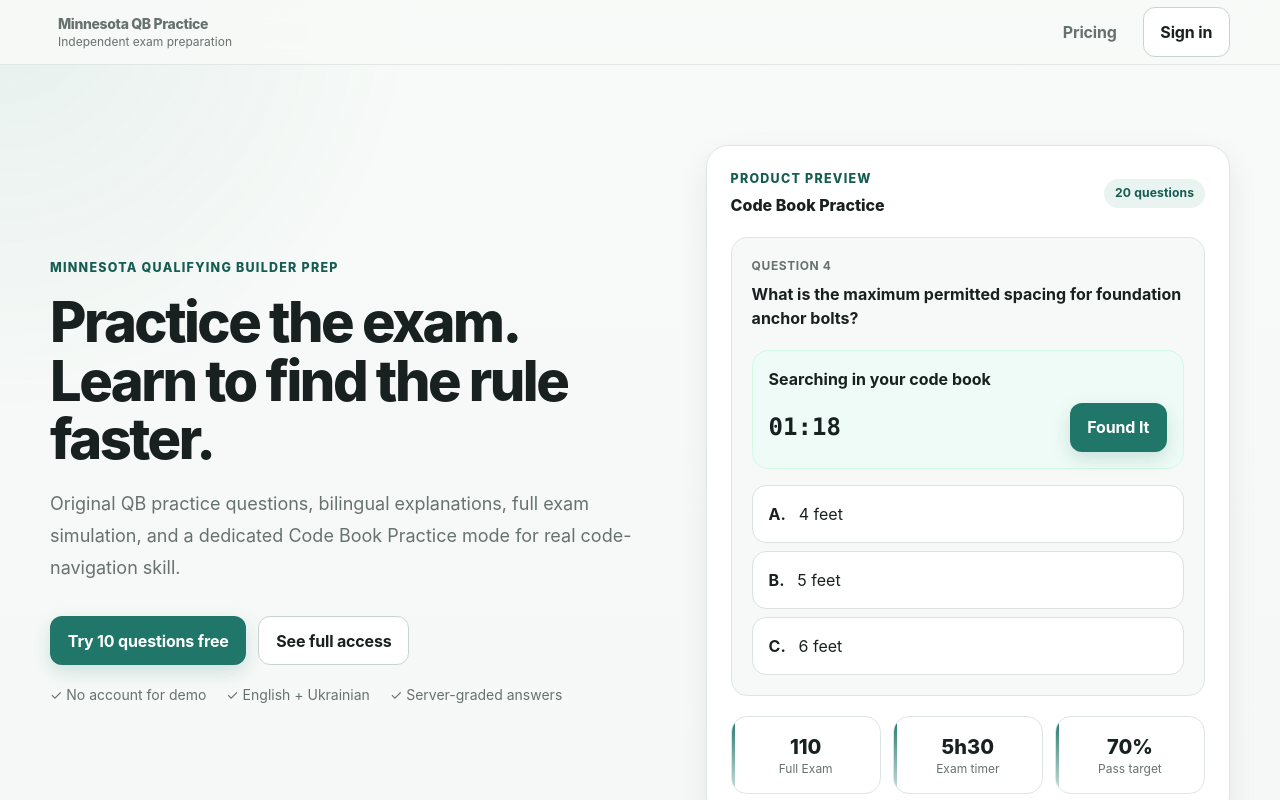
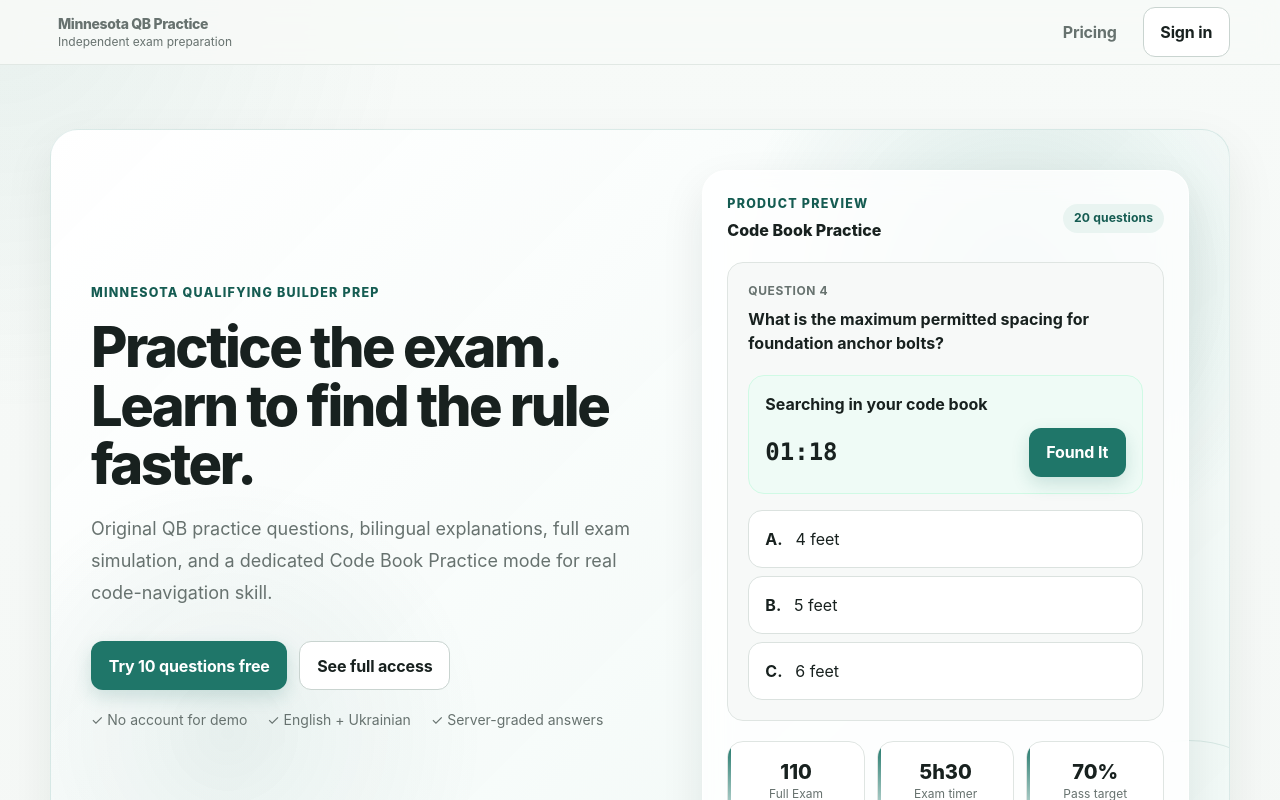
Before and after one commit to wordisstuff/exam, a Next.js app: page / in a window 1280 px wide. Shown: the top 800 px of the page. Built offline with nearby package versions, Linux system fonts and the light colour scheme.

Commit message:
Polish landing hero and feature cards

```diff
--- a/app/page.tsx
+++ b/app/page.tsx
@@ -19,8 +19,8 @@ export default function Home() {
           </div>
         </header>
 
-        <section className="app-shell py-14 md:py-20">
-          <div className="grid items-center gap-10 lg:grid-cols-[1.08fr_.92fr]">
+        <section className="app-shell py-10 md:py-16">
+          <div className="hero-surface grid items-center gap-10 p-6 md:p-10 lg:grid-cols-[1.08fr_.92fr]">
             <div>
               <p className="eyebrow">Minnesota Qualifying Builder prep</p>
               <h1 className="page-title mt-4 max-w-3xl">
@@ -46,7 +46,7 @@ export default function Home() {
               </div>
             </div>
 
-            <div className="card-elevated overflow-hidden p-4 md:p-6">
+            <div className="glass-panel relative z-10 overflow-hidden rounded-3xl p-4 md:p-6">
               <div className="flex items-center justify-between">
                 <div>
                   <p className="eyebrow">Product preview</p>
@@ -124,22 +124,22 @@ export default function Home() {
             <h2 className="mt-2 text-2xl font-extrabold tracking-tight md:text-3xl">Practice that produces measurable study signals.</h2>
           </div>
           <div className="grid gap-4 md:grid-cols-2 lg:grid-cols-4">
-            <article className="card">
+            <article className="card feature-card">
               <p className="text-2xl font-extrabold">110</p>
               <h3 className="mt-2 font-extrabold">Timed exam simulation</h3>
               <p className="muted mt-2 text-sm leading-6">Run a complete session and get your score only when you finish.</p>
             </article>
-            <article className="card">
+            <article className="card feature-card">
               <p className="text-2xl font-extrabold">1-by-1</p>
               <h3 className="mt-2 font-extrabold">Immediate learning feedback</h3>
               <p className="muted mt-2 text-sm leading-6">See explanations and code references while the question is still fresh.</p>
             </article>
-            <article className="card">
+            <article className="card feature-card">
               <p className="text-2xl font-extrabold">Timed</p>
               <h3 className="mt-2 font-extrabold">Code-book search practice</h3>
               <p className="muted mt-2 text-sm leading-6">Measure how long it takes you to find rules in the physical book.</p>
             </article>
-            <article className="card">
+            <article className="card feature-card">
               <p className="text-2xl font-extrabold">Personal</p>
               <h3 className="mt-2 font-extrabold">Weak-area tracking</h3>
               <p className="muted mt-2 text-sm leading-6">Your graded answers build a focused list of topics to revisit next.</p>
```
